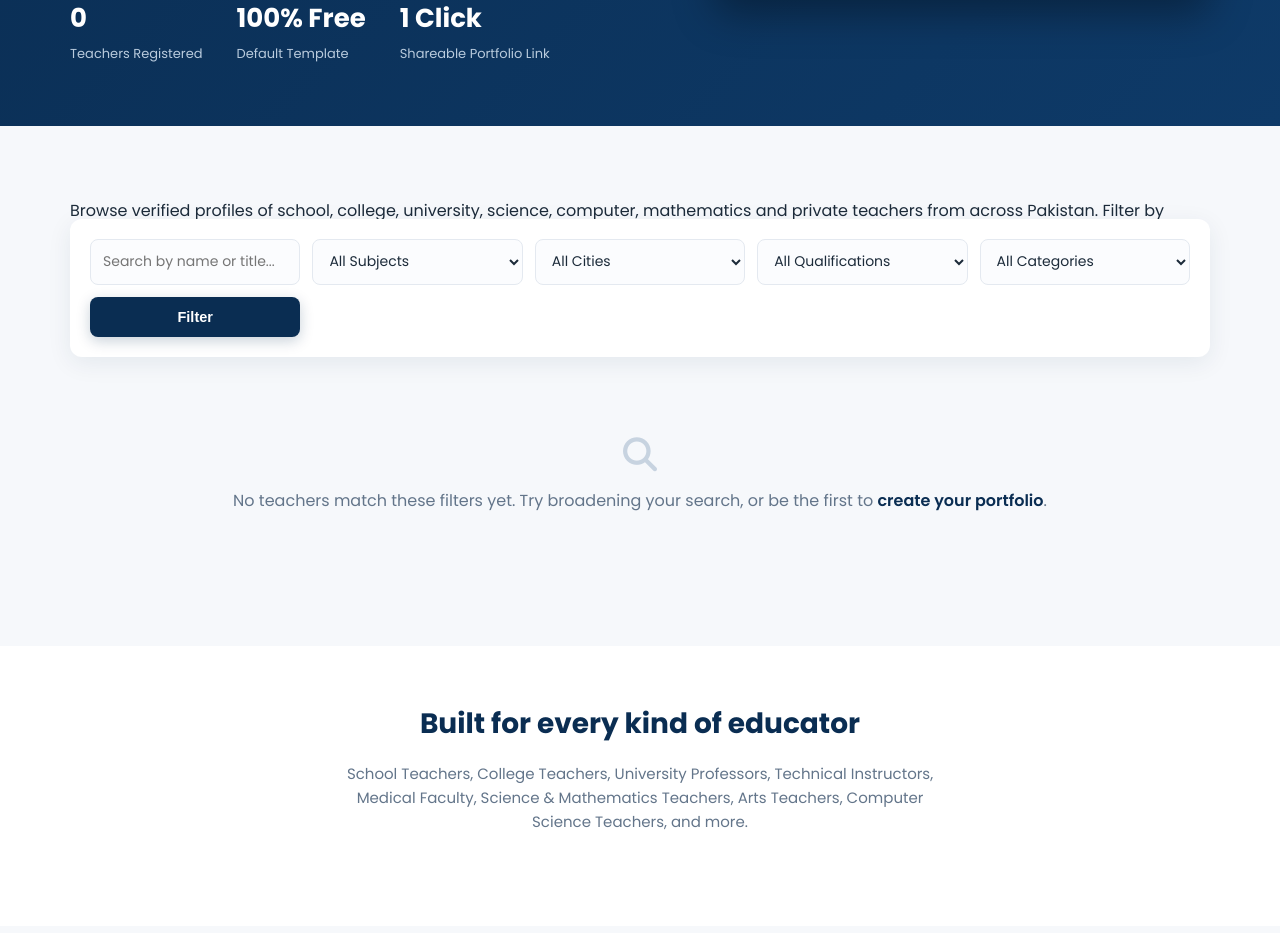
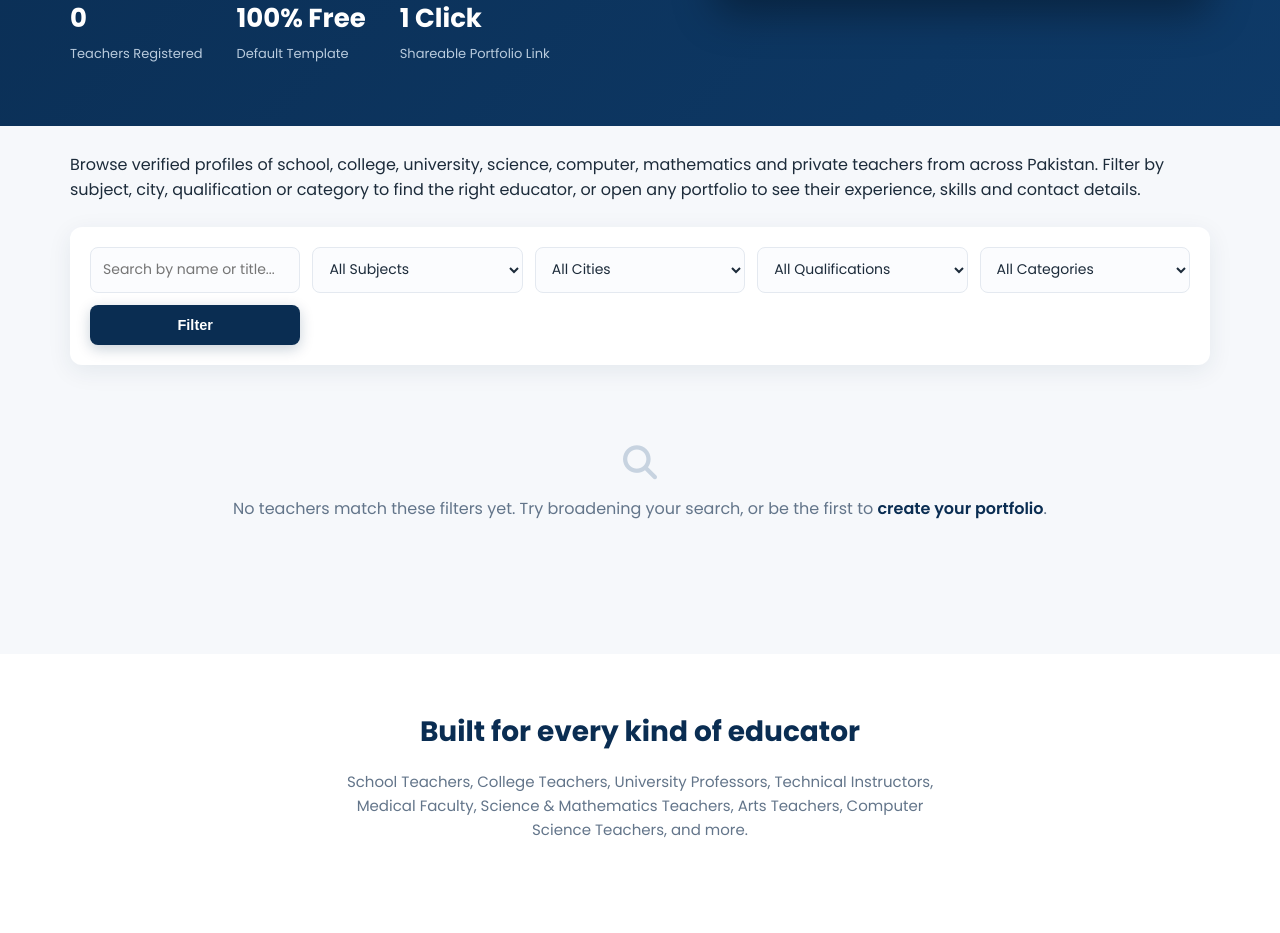
Before and after one commit to Abdul-khalid-2/skoolyst-teachers, a PHP site: page /projects/ in a window 1280 px wide. Shown: the part 490-1423 px from the top of the page. Run offline with PHP 8.4, Linux system fonts and the light colour scheme; data comes from the database, SQL or seed files in the repository; some libraries are stand-ins or nearby versions.

Commit message:
Fix filter bar overlapping Categories links on landing page
The .filter-bar had margin-top: -46px to float it up over the hero
section. After the Popular subjects/cities/qualifications/categories
block was added above the filter bar, that negative margin pulled the
filter bar up over the new content instead, clipping the Categories
line.

Moved the hero-overlap effect to the #directory wrapper so the whole
block (intro + browse-links + filter bar) floats over the hero as one
unit, while filter-bar itself uses a normal margin-top for spacing
under the browse-links content.

```diff
--- a/assets/css/app.css
+++ b/assets/css/app.css
@@ -195,10 +195,22 @@ img { max-width: 100%; display: block; }
 .section-heading h2 { font-size: 28px; margin: 0 0 10px; color: var(--primary); }
 .section-heading p { color: var(--text-muted); font-size: 15px; }
 
+/* ===== Directory intro wrapper =====
+   Pulls the whole block (intro copy + browse-links + filter bar) up so it
+   visually floats over the bottom edge of the hero section. This used to
+   live on .filter-bar itself, which broke once the browse-links block
+   (Popular subjects/cities/qualifications/categories) was added above the
+   filter bar: the negative margin then pulled the filter bar up over that
+   new content instead of the hero, clipping the "Categories" line. Moving
+   the overlap to the outer wrapper keeps the hero-overlap effect while
+   letting the intro/browse-links/filter-bar stack normally underneath it. */
+#directory { margin-top: -46px; position: relative; z-index: 5; }
+@media (max-width: 560px) { #directory { margin-top: 20px; } }
+
 /* ===== Filter bar ===== */
 .filter-bar {
     background: #fff; border-radius: var(--radius); box-shadow: var(--shadow);
-    padding: 20px; margin-top: -46px; position: relative; z-index: 5;
+    padding: 20px; margin-top: 24px; position: relative;
     display: grid; grid-template-columns: repeat(5, 1fr); gap: 12px;
 }
 .filter-bar select, .filter-bar input {
```
